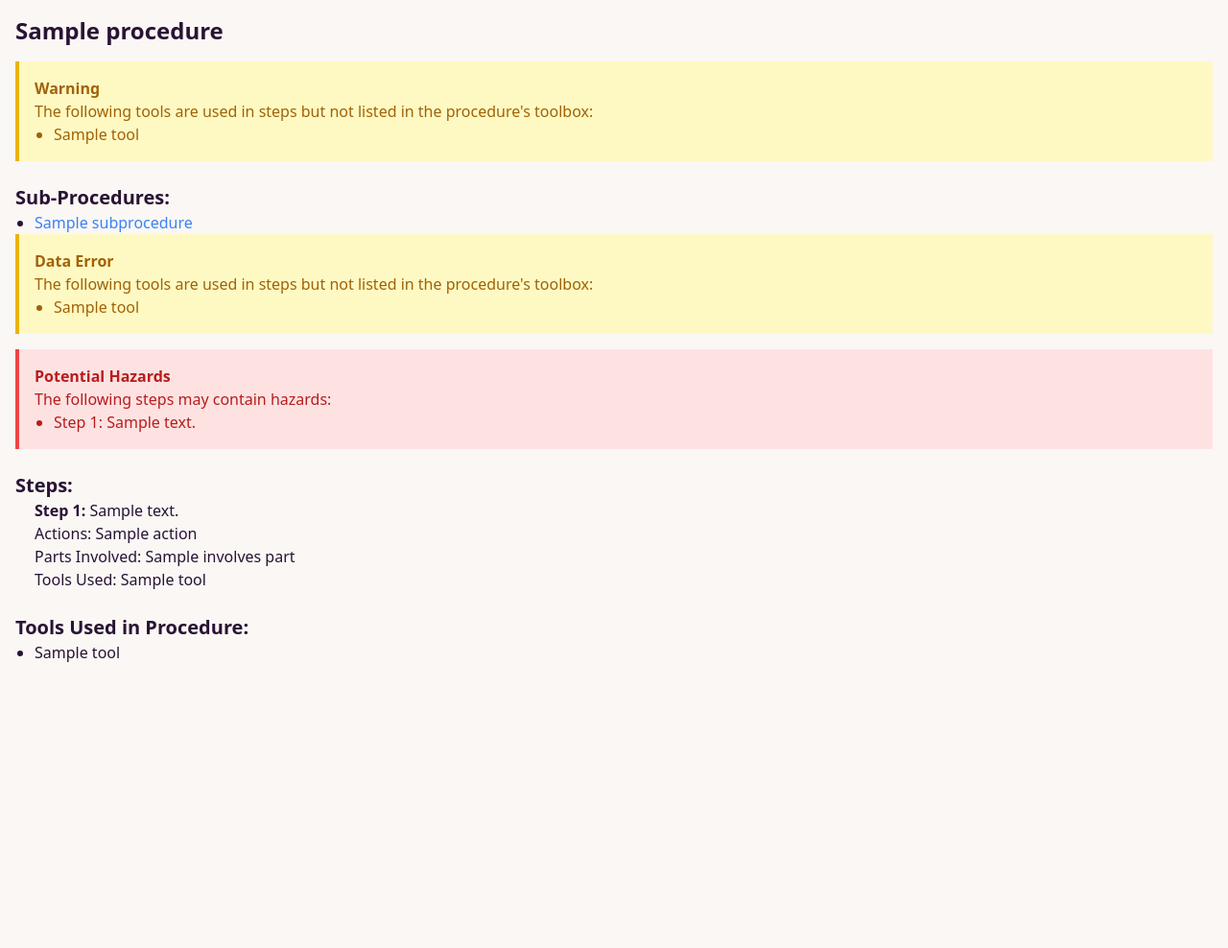
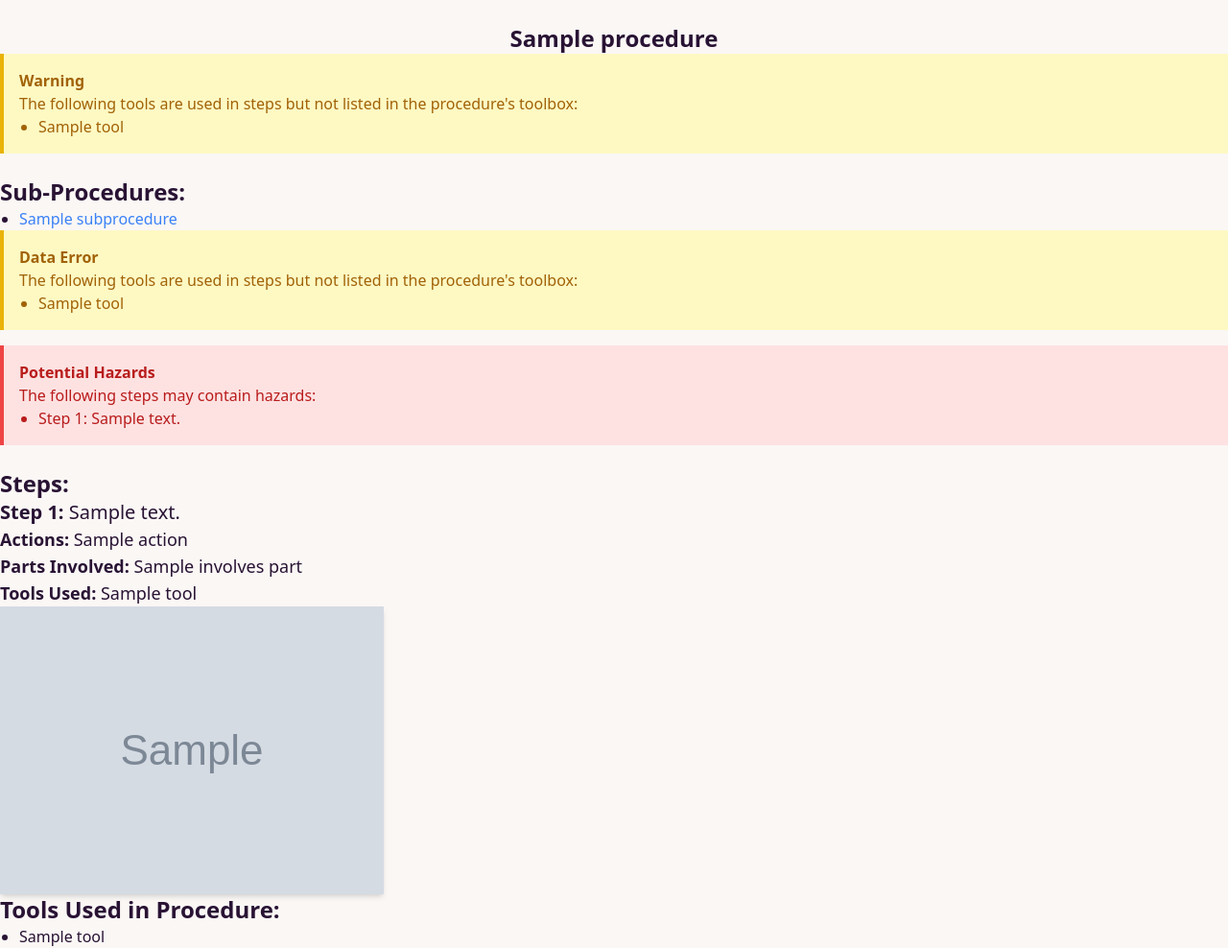
Before and after one commit to Divrr/CITS3005-project, a Flask app: template app/templates/procedure_detail.html in a window 1280 px wide. Shown: the whole page at 96% size. Before the commit the page ends 690 px from the top, so only its background shows below. Run offline with Flask 3, Linux system fonts and the light colour scheme; the template is opened without the code that fills it: most values are stand-ins (such as "Sample title", 1, 10 or a date in 2020); grey boxes marked "Sample" are stand-in pictures.

Commit message:
Add images to steps in proc, clean up proc details page further.

```diff
--- a/app/templates/procedure_detail.html
+++ b/app/templates/procedure_detail.html
@@ -1,53 +1,60 @@
 <!-- templates/procedure_detail.html -->
-{% extends 'base.html' %}
-
-{% block body %}
-<div class="container mx-auto p-4">
-    <h1 class="text-2xl font-bold mb-4">{{ procedure.title }}</h1>
-
+{% extends 'base.html' %} {% block body %}
+<div class="container mx-auto p-6">
+<div class="flex justify-center">
+      <h1 class="text-2xl font-semibold mt-6 justify-center text-center">{{ procedure.title }}</h1>
+</div>
   <!-- Display any data errors -->
   {% if missing_tools %}
-    <div class="bg-yellow-100 border-l-4 border-yellow-500 text-yellow-700 p-4 mb-4" role="alert">
+  <div
+    class="bg-yellow-100 border-l-4 border-yellow-500 text-yellow-700 p-4 mb-4"
+    role="alert">
     <p class="font-bold">Warning</p>
-        <p>The following tools are used in steps but not listed in the procedure's toolbox:</p>
-        <ul class="list-disc pl-5">
+    <p>
+      The following tools are used in steps but not listed in the procedure's
+      toolbox:
+    </p>
+    <ul class="list-disc pl-5 mt-2">
       {% for tool in missing_tools %}
       <li>{{ tool.title }}</li>
       {% endfor %}
     </ul>
   </div>
-    {% endif %}
-
-    {% if procedure.subprocedure %}
-    <h2 class="text-xl font-semibold mt-6">Sub-Procedures:</h2>
-    <ul class="list-disc pl-5">
+  {% endif %} {% if procedure.subprocedure %}
+  <h2 class="text-2xl font-semibold mt-6">Sub-Procedures:</h2>
+  <ul class="list-disc pl-5 mt-2">
     {% for subprocedure in procedure.subprocedure %}
     <li>
-                <a href="{{ url_for('procedure_detail', procedure_id=subprocedure.name) }}" class="text-blue-500 hover:underline">
+      <a
+        href="{{ url_for('procedure_detail', procedure_id=subprocedure.name) }}"
+        class="text-blue-500 hover:underline">
         {{ subprocedure.title }}
       </a>
     </li>
     {% endfor %}
   </ul>
-    {% endif %}
-
-    {% if missing_tools %}
-    <div class="bg-yellow-100 border-l-4 border-yellow-500 text-yellow-700 p-4 mb-4" role="alert">
+  {% endif %} {% if missing_tools %}
+  <div
+    class="bg-yellow-100 border-l-4 border-yellow-500 text-yellow-700 p-4 mb-4"
+    role="alert">
     <p class="font-bold">Data Error</p>
-        <p>The following tools are used in steps but not listed in the procedure's toolbox:</p>
-        <ul class="list-disc pl-5">
+    <p>
+      The following tools are used in steps but not listed in the procedure's
+      toolbox:
+    </p>
+    <ul class="list-disc pl-5 mt-2">
       {% for tool in missing_tools %}
       <li>{{ tool.title }}</li>
       {% endfor %}
     </ul>
   </div>
-    {% endif %}
-
-    {% if hazard_steps %}
-    <div class="bg-red-100 border-l-4 border-red-500 text-red-700 p-4 mb-4" role="alert">
+  {% endif %} {% if hazard_steps %}
+  <div
+    class="bg-red-100 border-l-4 border-red-500 text-red-700 p-4 mb-4"
+    role="alert">
     <p class="font-bold">Potential Hazards</p>
     <p>The following steps may contain hazards:</p>
-        <ul class="list-disc pl-5">
+    <ul class="list-disc pl-5 mt-2">
       {% for step in hazard_steps %}
       <li>Step {{ loop.index }}: {{ step.description }}</li>
       {% endfor %}
@@ -55,30 +62,51 @@
   </div>
   {% endif %}
 
-    <h2 class="text-xl font-semibold mt-6">Steps:</h2>
-    <ul class="list-none pl-5">
-        {% for step in steps %}
-            <li class="mb-4">
-                <!-- Use loop.index for 1-based numbering -->
-                <p><strong>Step {{ loop.index }}:</strong> {{ step.description }}</p>
+  <h2 class="text-2xl font-semibold mt-6">Steps:</h2>
+  <ul class="space-y-6 mt-4">
+    {% for step in steps %} {% set step_num = loop.index %}
+    <li class="flex flex-col md:flex-row items-start md:items-center gap-6">
+      <!-- Step Description -->
+      <div class="md:w-2/3">
+        <p class="text-xl font-medium">
+          <strong>Step {{ step_num }}:</strong> {{ step.description }}
+        </p>
 
         {% if step.action %}
-                    <p>Actions: {{ step.action | map(attribute='title') | join(', ') }}</p>
+        <p class="mt-2 text-lg">
+          <span class="font-semibold">Actions:</span> {{ step.action |
+          map(attribute='title') | join(', ') }}
+        </p>
+        {% endif %} {% if step.involves_part %}
+        <p class="mt-2 text-lg">
+          <span class="font-semibold">Parts Involved:</span> {{
+          step.involves_part | map(attribute='title') | join(', ') }}
+        </p>
+        {% endif %} {% if step.uses_tool %}
+        <p class="mt-2 text-lg">
+          <span class="font-semibold">Tools Used:</span> {{ step.uses_tool |
+          map(attribute='title') | join(', ') }}
+        </p>
         {% endif %}
+      </div>
 
-                {% if step.involves_part %}
-                    <p>Parts Involved: {{ step.involves_part | map(attribute='title') | join(', ') }}</p>
-                {% endif %}
-
-                {% if step.uses_tool %}
-                    <p>Tools Used: {{ step.uses_tool | map(attribute='title') | join(', ') }}</p>
+      <!-- Step Images -->
+      {% if step.image %}
+      <div class="md:w-1/3 flex flex-wrap gap-4">
+        {% for img in step.image %}
+        <img
+          src="{{ img.url }}"
+          alt="Step {{ step_num }} Image"
+          class="w-32 h-32 object-cover rounded shadow-md" />
+        {% endfor %}
+      </div>
       {% endif %}
     </li>
     {% endfor %}
   </ul>
 
-    <h2 class="text-xl font-semibold mt-6">Tools Used in Procedure:</h2>
-    <ul class="list-disc pl-5">
+  <h2 class="text-2xl font-semibold mt-8">Tools Used in Procedure:</h2>
+  <ul class="list-disc pl-5 mt-2">
     {% for tool in procedure.uses_tool %}
     <li>{{ tool.title }}</li>
     {% endfor %}
```
Lines whose indentation alone changed are shown as unchanged.
